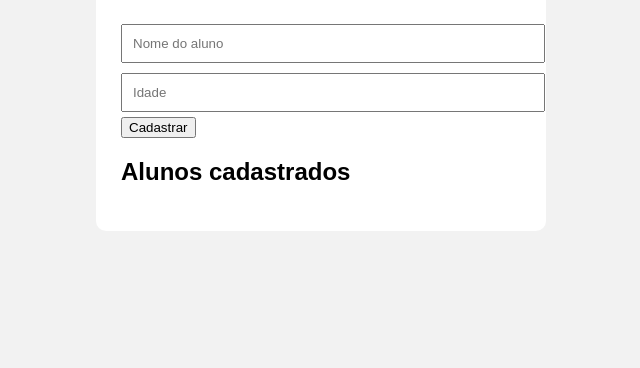
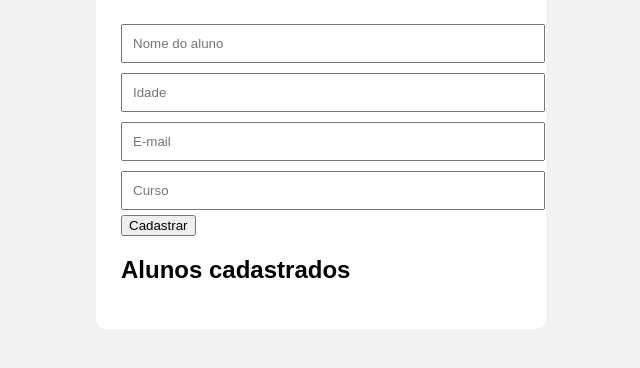
Before and after one commit to andrewfelipao2002-gif/cadastro-alunos, a website: page index.html in a window 1280 px wide. Shown: the part 136-504 px from the top of the page, without its empty margins (319-959 px from the left). Drawn offline with Linux system fonts and the light colour scheme.

Commit message:
feat: adiciona campos e-mail e curso ao formulário

```diff
--- a/index.html
+++ b/index.html
@@ -16,12 +16,15 @@
         <h1>Cadastro de Alunos</h1>
 
         <!-- Formulário com os campos nome e idade -->
-        <form id="formAluno">
-            <input type="text" id="nome" placeholder="Nome do aluno" required>
-            <input type="number" id="idade" placeholder="Idade" required>
+        <!-- Formulário de cadastro: agora com 4 campos -->
+<form id="formAluno">
+    <input type="text" id="nome" placeholder="Nome do aluno" required>
+    <input type="number" id="idade" placeholder="Idade" required>
+    <input type="email" id="email" placeholder="E-mail" required>
+    <input type="text" id="curso" placeholder="Curso" required>
 
-            <button type="submit">Cadastrar</button>
-        </form>
+    <button type="submit">Cadastrar</button>
+</form>
 
         <h2>Alunos cadastrados</h2>
 
```
